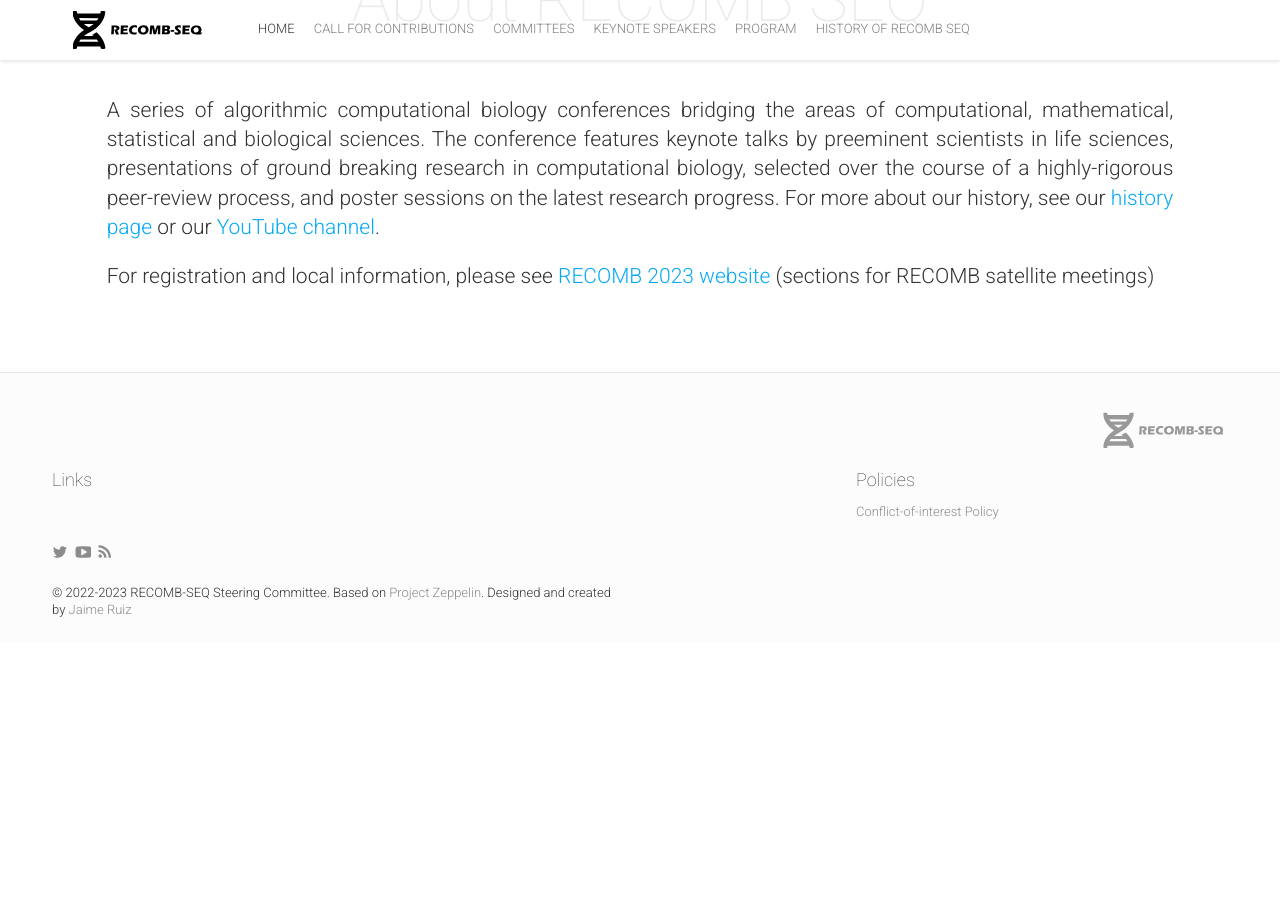
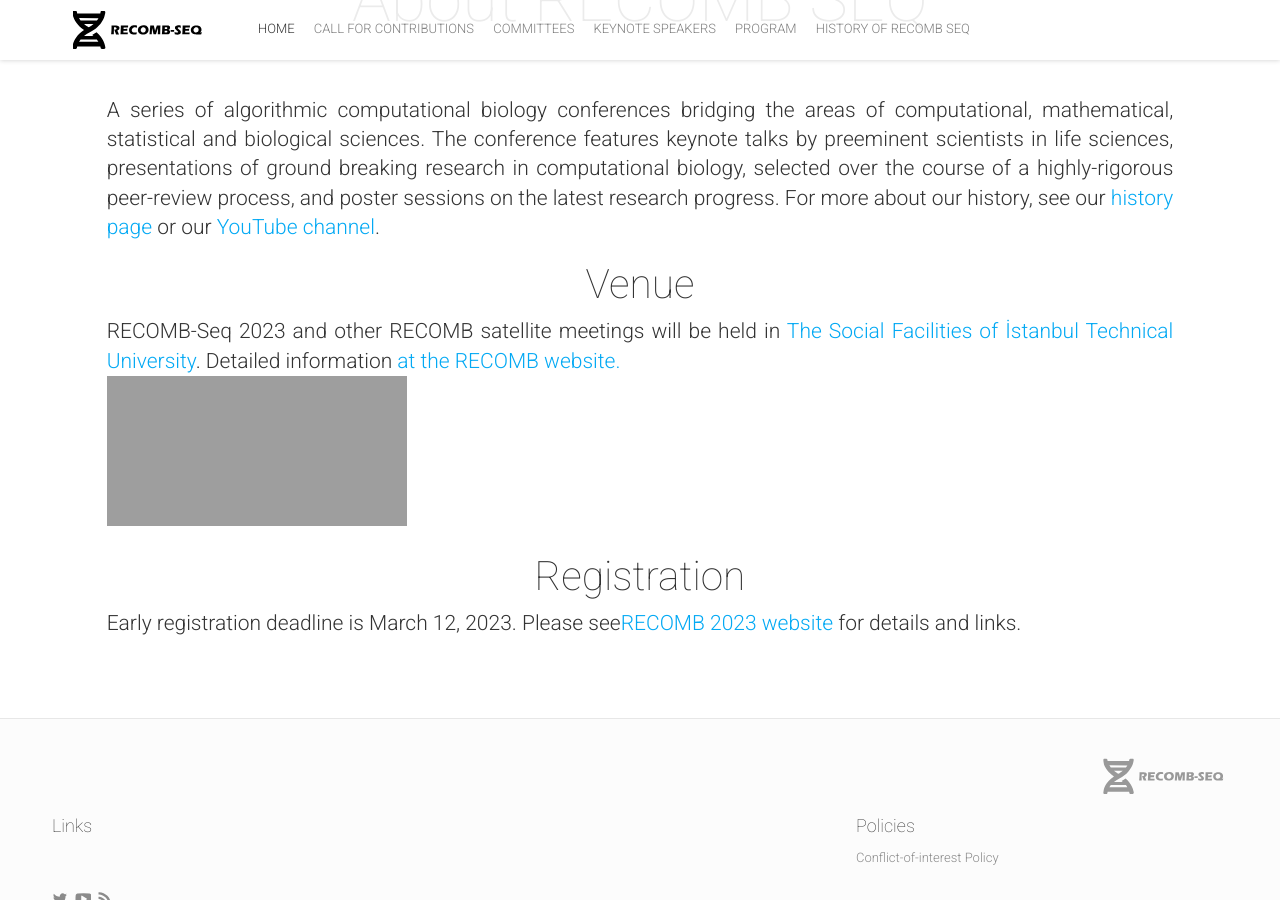
Before and after one commit to recomb-seq/recomb-seq.github.io, a Jekyll site: the page built from index.html, in a window 1280 px wide and 900 px high, scrolled down 1006 px. Built offline with Jekyll 4.4.1, drawn with Linux system fonts in a browser that asks for light colours; nearby versions of some CDN libraries; comment, search, counter and statistics services are not loaded; before the commit the page ends 1648 px from its top, so only the background shows below that; grey boxes are pictures that could not be loaded.

Commit message:
Update about.html

```diff
--- a/_includes/about.html
+++ b/_includes/about.html
@@ -9,8 +9,20 @@ A series of algorithmic computational biology conferences bridging the areas of
 For more about our history, see our <a href="/history/">history page</a> or our <a href="https://www.youtube.com/@recomb-seq">YouTube channel</a>.
                 </p>
 
-                <p class="lead text-justify">For registration and local information, please see <a href="http://recomb2023.bilkent.edu.tr/">RECOMB 2023 website</a> (sections for RECOMB satellite meetings)
+                <h4>Venue</h4>
+                <p class="lead text-justify">
+                 RECOMB-Seq 2023 and other RECOMB satellite meetings will be held in <a href="itusosyaltesisleri.com">The Social Facilities of İstanbul Technical University</a>.
+                    Detailed information <a href="http://recomb2023.bilkent.edu.tr/venue_satellites.html">at the RECOMB website.</a>
+                <br>
+                <iframe src="https://www.google.com/maps/embed?pb=!1m18!1m12!1m3!1d35041.92891161635!2d28.963983807044823!3d41.04441001660537!2m3!1f0!2f0!3f0!3m2!1i1024!2i768!4f13.1!3m3!1m2!1s0x14cab765a1d329f1%3A0x77923e1fb930d7bd!2s%C4%B0T%C3%9C%20Sosyal%20Tesisleri!5e0!3m2!1sen!2sde!4v1667391871043!5m2!1sen!2sde" style="border:0; max-width: 100%" allowfullscreen="" loading="lazy" referrerpolicy="no-referrer-when-downgrade"></iframe>
                 </p>
+
+                <h4>Registration</h4>
+                <p class="lead text-justify">
+                Early registration deadline is March 12, 2023.
+                Please see<a href="http://recomb2023.bilkent.edu.tr/register.html">RECOMB 2023 website</a> for details and links.
+                </p>
+
             {% if site.aboutBlock == nil %}
             <div class="row about-details">
                 {% assign animationDelay = 0 %}
```
